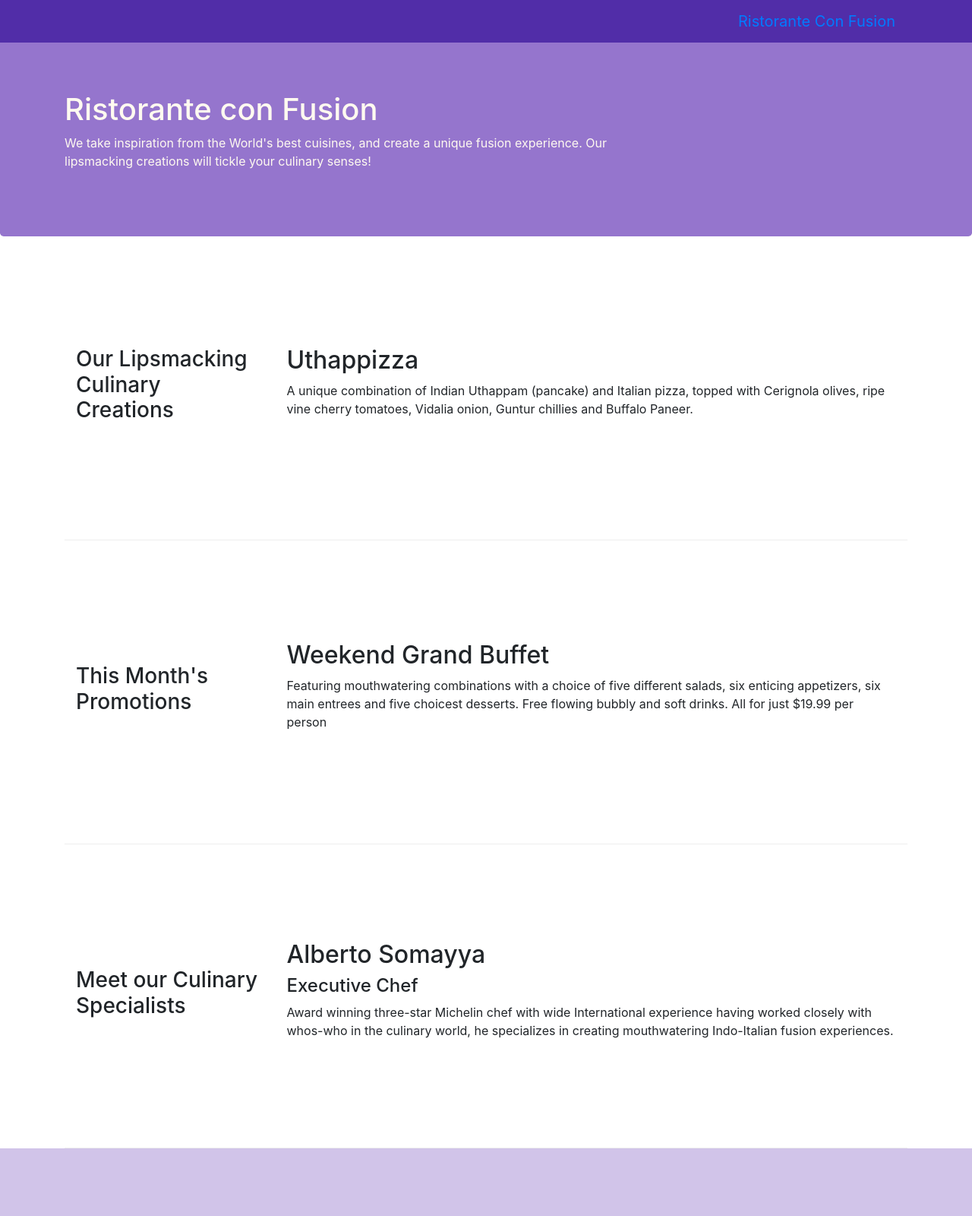
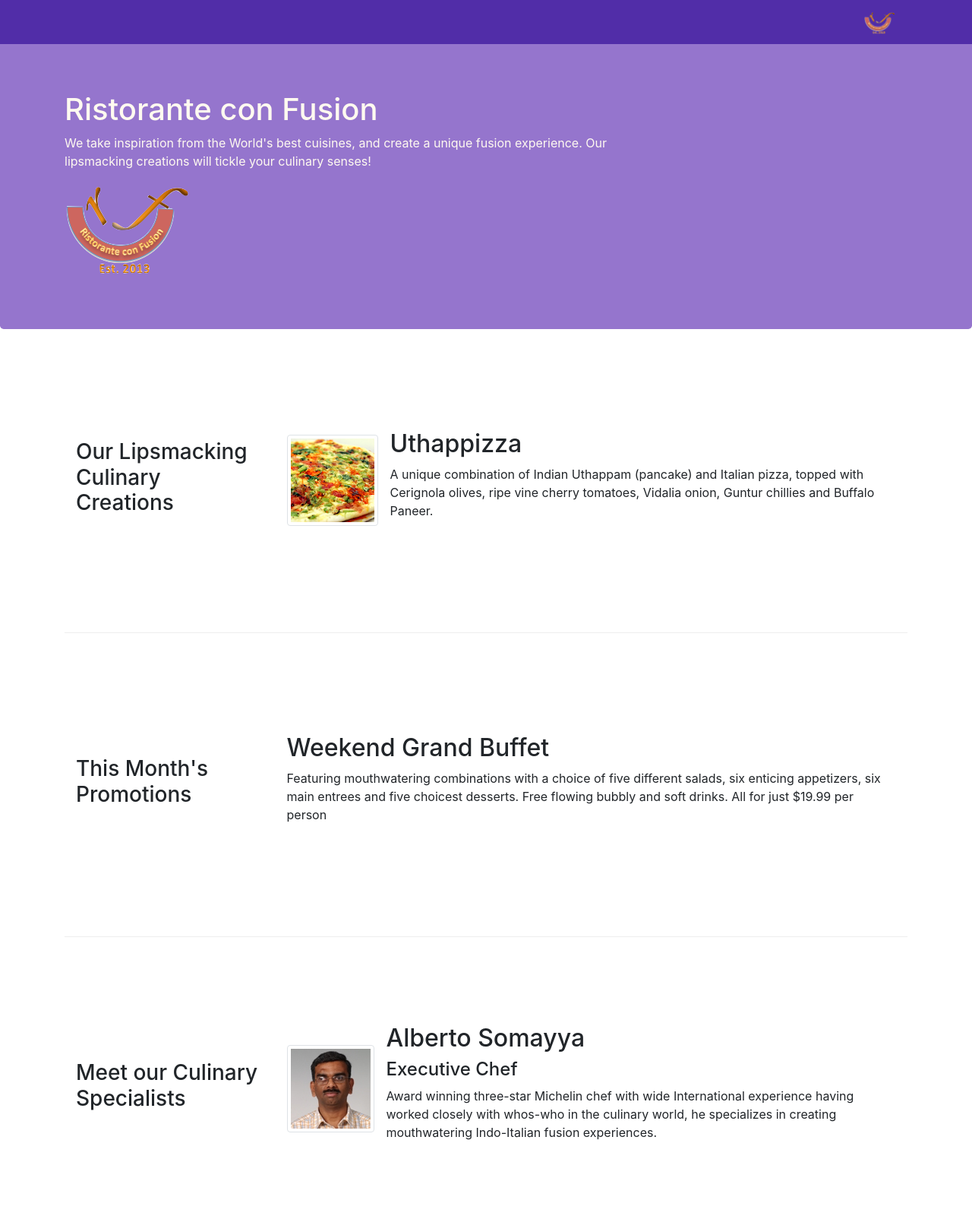
Before and after one commit to krishnakumarsamy/BootStrapBasic, a website: page index.html in a window 1280 px wide. Shown: the top 1600 px of the page at 76% size. Drawn offline with nearby package versions, Linux system fonts and the light colour scheme.

Commit message:
Images and Media

```diff
--- a/index.html
+++ b/index.html
@@ -21,7 +21,7 @@
         <button class="navbar-toggler" type="button" data-toggle="collapse" data-target="#Navbar">
           <span class="navbar-toggler-icon"></span>
         </button>
-         <a class="navbar-brand" href="#">Ristorante Con Fusion</a>
+         <a class="navbar-brand" href="#"><img src="img/logo.png" height="30" width="41"></a>
             <div class="collapse navbar-collapse" id="Navbar">
               <ul class="navbar-nav">
                 <li class="nav-item"><a class="nav-link" href="#"><i class="fa fa-home fa-lg"></i> Home</a></li>
@@ -39,8 +39,9 @@
                     <h1>Ristorante con Fusion</h1>
                     <p>We take inspiration from the World's best cuisines, and create a unique fusion experience. Our lipsmacking creations will tickle your culinary senses!</p>
                 </div>
-                <div class="col col-sm">
-                </div>
+                <div class="col col-sm align-self-center">
+                     <img src="img/logo.png" class="img-fluid">
+                 </div>
             </div>
         </div>
     </header>
@@ -51,8 +52,18 @@
                 <h3>Our Lipsmacking Culinary Creations</h3>
             </div>
             <div class="col-sm col-md flex-first">
-                <h2>Uthappizza</h2>
-                <p class="hidden-sm-down">A unique combination of Indian Uthappam (pancake) and Italian pizza, topped with Cerignola olives, ripe vine cherry tomatoes, Vidalia onion, Guntur chillies and Buffalo Paneer.</p>
+              <div class="media">
+                  <img class="d-flex mr-3 img-thumbnail align-self-center"
+                       src="img/uthappizza.png" alt="Uthappizza">
+                  <div class="media-body">
+                      <h2 class="mt-0">Uthappizza</h2>
+                      <p class="hidden-xs-down">A unique combination of Indian Uthappam (pancake) and
+                        Italian pizza, topped with Cerignola olives, ripe vine
+                        cherry tomatoes, Vidalia onion, Guntur chillies and
+                        Buffalo Paneer.</p>
+                  </div>
+              </div>
+
             </div>
         </div>
 
@@ -72,9 +83,19 @@
                 <h3>Meet our Culinary Specialists</h3>
             </div>
             <div class="col-sm push-first col-md ">
-                <h2>Alberto Somayya</h2>
-                <h4>Executive Chef</h4>
-                <p class="hidden-sm-down">Award winning three-star Michelin chef with wide International experience having worked closely with whos-who in the culinary world, he specializes in creating mouthwatering Indo-Italian fusion experiences. </p>
+              <div class="media">
+                  <img class="d-flex mr-3 img-thumbnail align-self-center"
+                       src="img/alberto.png" alt="Alberto Somayya">
+                  <div class="media-body">
+                      <h2 class="mt-0">Alberto Somayya</h2>
+                      <h4>Executive Chef</h4>
+                      <p class="hidden-xs-down">Award winning three-star Michelin chef with wide
+                       International experience having worked closely with
+                       whos-who in the culinary world, he specializes in
+                        creating mouthwatering Indo-Italian fusion experiences.
+                       </p>
+                  </div>
+              </div>
             </div>
         </div>
     </div>
```
Also changed, not shown: aboutus.html (+4 -3 lines), contactus.html (+4 -3 lines), img/alberto.png (added), img/buffet.png (added), img/logo.png (added), img/uthappizza.png (added), 2 other files.
